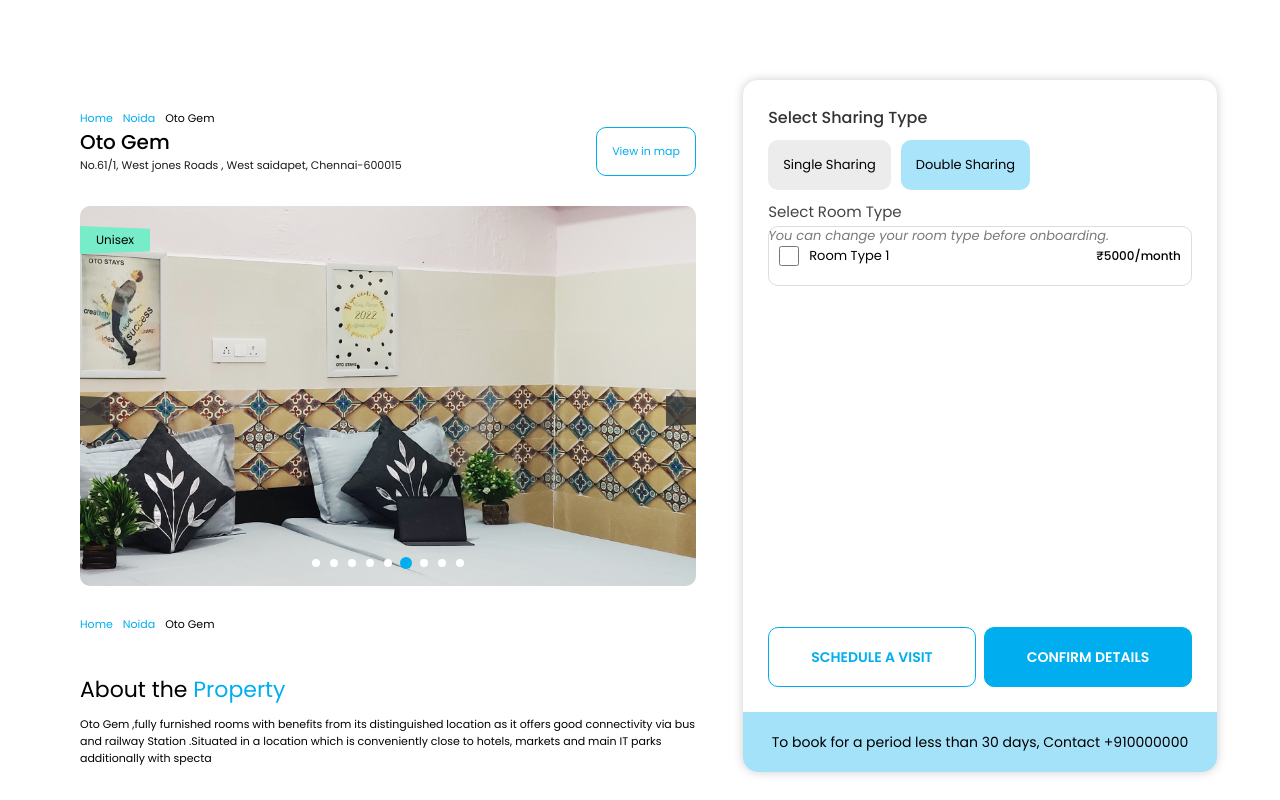
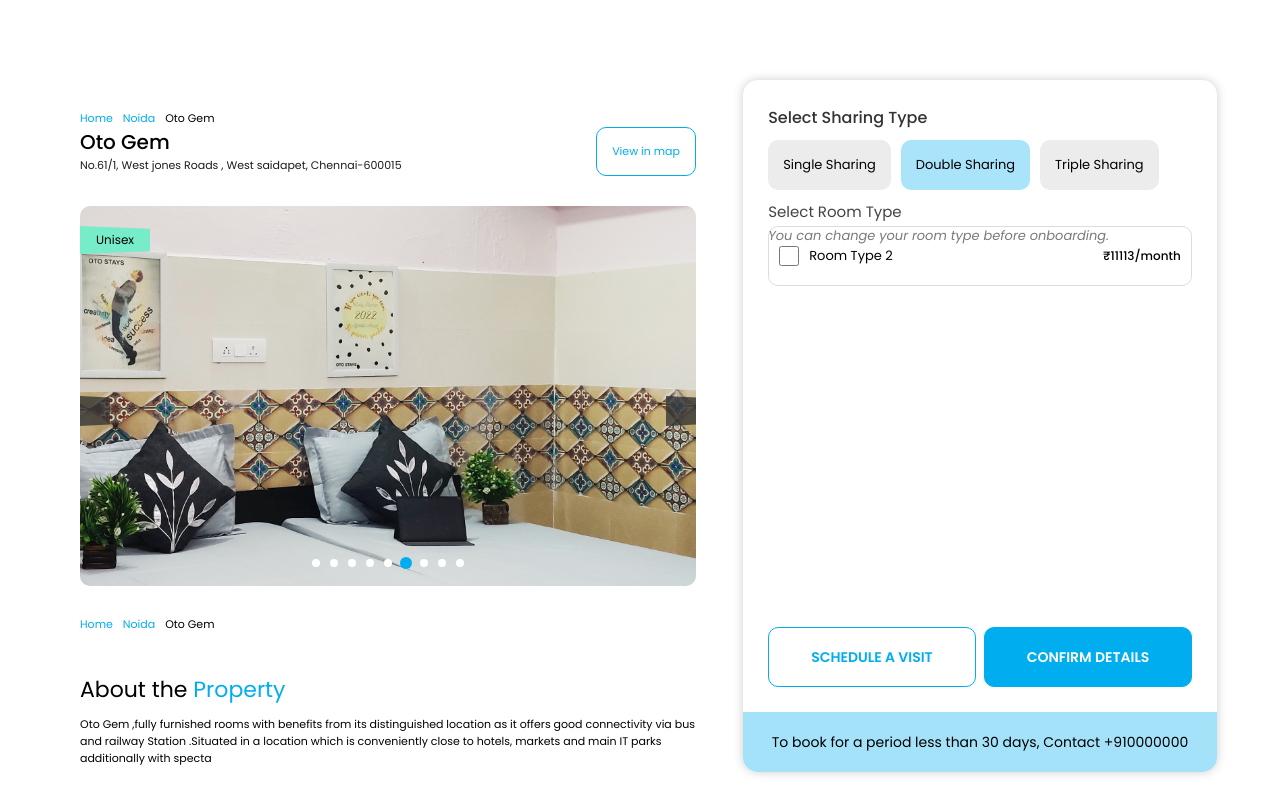
Before and after one commit to anandclicks/otoPgClone, a React (Vite) app: page / in a window 1280 px wide. Both pictures are taken after a click on the element "Double Sharing". Shown: the top 800 px of the page. Built offline with nearby package versions, Linux system fonts and the light colour scheme; some icons are missing.

Commit message:
triple sharing added

```diff
--- a/src/components/DoubleSharingDtls.jsx
+++ b/src/components/DoubleSharingDtls.jsx
@@ -5,10 +5,10 @@
     <div>
        <div className="roomSharigDetails">
             <div className="roomQuilty">
-              <input type="checkbox" /> Room Type 1
+              <input type="checkbox" /> Room Type 2
             </div>
             {/* .rent  */}
-            <h3 className='rent'>₹5000/month</h3>
+            <h3 className='rent'>₹11113/month</h3>
           </div>
     </div>
   )
--- a/src/components/PgOne.jsx
+++ b/src/components/PgOne.jsx
@@ -1,6 +1,7 @@
 import React, { useEffect, useState } from 'react'
 import SingleSharingRentDtls from './SingleSharingRentDtls'
 import DoubleSharingDtls from './DoubleSharingDtls'
+import TripleSharing from './TripleSharing'
 
 
 const PgOne = () => {
@@ -16,12 +17,15 @@
       setimageNum(prev => prev +1)
     }
   }
-  const [sharingStatus, setsharingStatus] = useState(true)
+  const [sharingStatus, setsharingStatus] = useState('single')
   const SinglSharing = ()=> {
-    setsharingStatus(true)
+    setsharingStatus('single')
   }
   const doubleSharing = ()=> {
-    setsharingStatus(false)
+    setsharingStatus('double')
+  }
+  const tripleSharing = ()=> {
+    setsharingStatus('triple')
   }
 
   // form postion manage
@@ -117,7 +121,7 @@
             <div className="doubleSharing">
             <h3 className='roomType'>Single Room</h3>
               <small className='startsFrom'>starting from</small>
-              <p className='price'>₹1113/<small className='month'>month</small></p>
+              <p className='price'>₹11113/<small className='month'>month</small></p>
             </div>
             <div className="TripleSharing">
             <h3 className='roomType'>Triple Room</h3>
@@ -210,8 +214,10 @@
          <h4 className='BookignDtlsTitlw'>Select Sharing Type</h4>
           {/* sharing btn  */}
           <div className="sharingOption">
-            <div onClick={SinglSharing} className={`single ${sharingStatus ? 'activeBtn' : ''}`}>Single Sharing</div>
-            <div onClick={doubleSharing} className={`single ${sharingStatus ? '' : 'activeBtn'}`}>Double Sharing</div>
+            <div onClick={SinglSharing} className={`single ${sharingStatus == 'single' ? 'activeBtn' : ''}`}>Single Sharing</div>
+            <div onClick={doubleSharing} className={`single ${sharingStatus == 'double' ? 'activeBtn' :''}`}>Double Sharing</div>
+            <div onClick={tripleSharing} className={`single ${sharingStatus == 'triple' ? 'activeBtn' :''}`}>Triple Sharing
+            </div>
           </div>
           {/* room sharing dtls  */}
          <div className="roomsharingdtls">
@@ -220,7 +226,9 @@
           <i className='lightAndItalic'>You can change your room type before onboarding.</i>
           </div>
           {/* room sharing and rent details  */}
-          {sharingStatus ? <SingleSharingRentDtls/> : <DoubleSharingDtls/> }
+          {sharingStatus === 'single' ? <SingleSharingRentDtls/> : '' }
+          {sharingStatus === 'double' ? <DoubleSharingDtls/> : ''}
+          {sharingStatus === 'triple' ? <TripleSharing/> : ''}
 
          </div>
          </div>
--- /dev/null
+++ b/src/components/TripleSharing.jsx
@@ -0,0 +1,15 @@
+import React from 'react'
+
+const TripleSharing = () => {
+  return (
+    <div className="roomSharigDetails">
+            <div className="roomQuilty">
+              <input type="checkbox" /> Room Type 3
+            </div>
+            {/* .rent  */}
+            <h3 className='rent'>₹5113/month</h3>
+          </div>
+  )
+}
+
+export default TripleSharing
```
